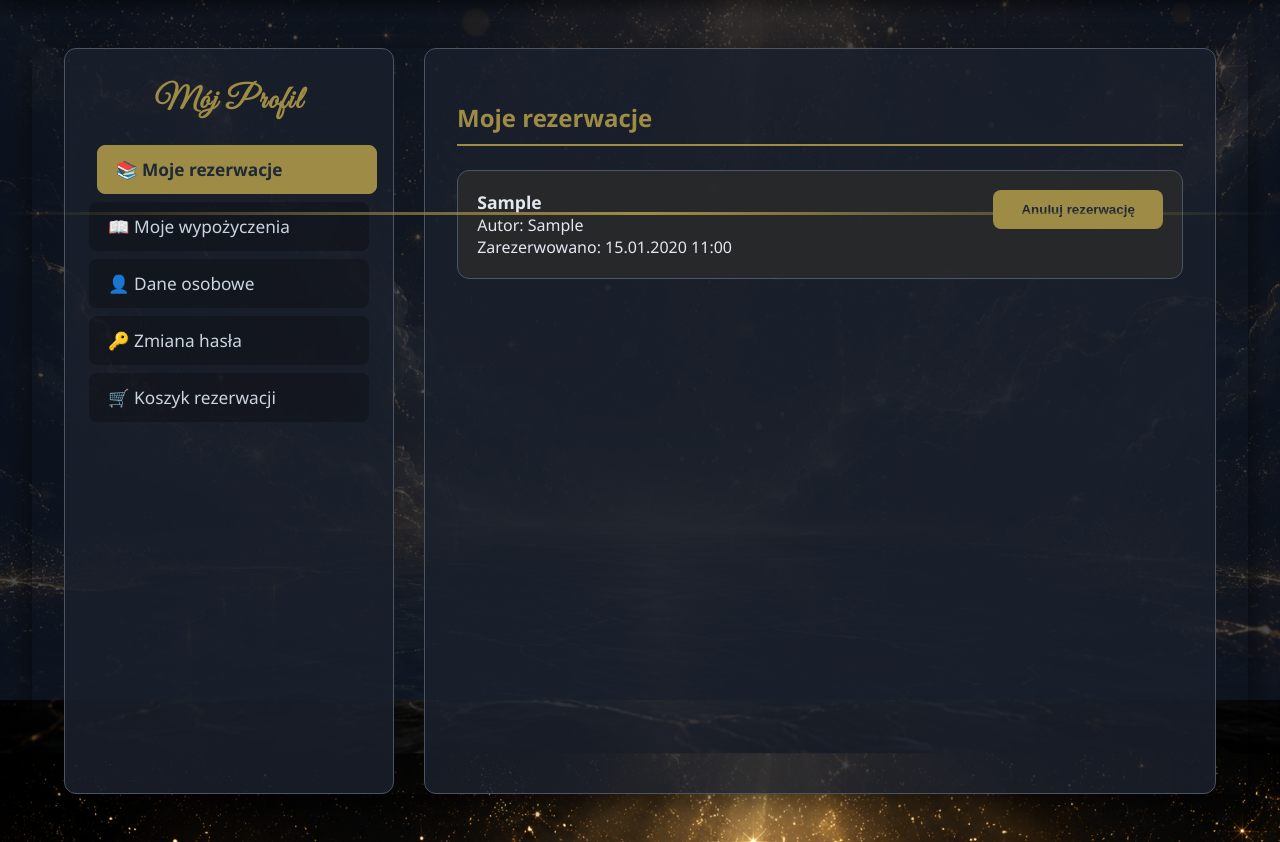
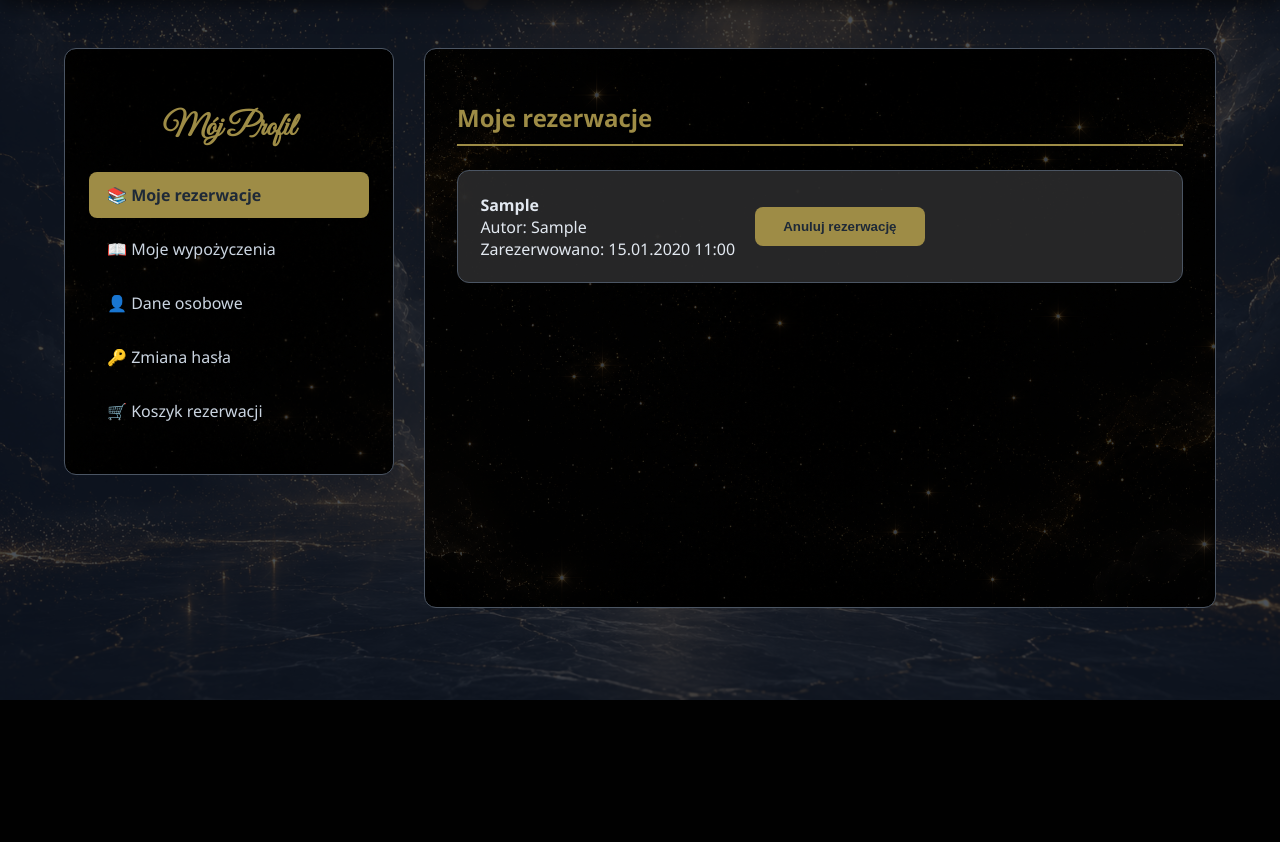
Before and after one commit to Barbekjuuu/BiblioTech, a Django app: page /profil/ in a window 1280 px wide. Shown: the part 100-942 px from the top of the page. After the commit the page ends 800 px from the top, so only its background shows below. Run offline with Django 5.2, Linux system fonts and the light colour scheme; a user stored in the database is signed in; tables that the repository leaves empty hold one stand-in row (values such as "Sample post").

Commit message:
Improve Wypożycz button and reservation item styling

```diff
--- a/books/static/css/style.css
+++ b/books/static/css/style.css
@@ -221,75 +221,6 @@ nav a:hover {
    ============================================= */
 .profile-container {
     display: flex;
-    gap: 0;
-    max-width: 1350px;
-    margin: 2rem auto;
-    padding: 0 2rem;
-    border-radius: 12px;
-    overflow: hidden;
-    box-shadow: 0 10px 30px rgba(0,0,0,0.6);
-}
-
-.profile-sidebar {
-    width: 310px;
-    background-image: url('/static/images/header-bg.png');
-    background-size: cover;
-    background-position: center;
-    background-color: rgba(26, 32, 44, 0.93);
-    background-blend-mode: multiply;
-    padding: 40px 25px;
-    border-right: 1px solid rgba(158, 140, 70, 0.4);
-    min-height: 680px;
-}
-
-.profile-sidebar h2 {
-    color: #9e8c46;
-    font-size: 2.1rem;
-    margin: 0 0 35px 0;
-    text-align: center;
-    font-family: 'Great Vibes', cursive;
-    letter-spacing: 1.5px;
-}
-
-.sidebar-tab {
-    display: block;
-    padding: 18px 22px;
-    margin-bottom: 12px;
-    color: #e2e8f0;
-    text-decoration: none;
-    font-weight: 500;
-    font-size: 1.08rem;
-    border-radius: 10px;
-    background: rgba(0, 0, 0, 0.25);
-    cursor: pointer;
-    transition: all 0.3s ease;
-    border: 1px solid transparent;
-}
-
-.sidebar-tab:hover,
-.sidebar-tab.active {
-    background: rgba(158, 140, 70, 0.4);
-    color: #fcd34d;
-    border-color: #9e8c46;
-    transform: translateX(8px);
-}
-
-.profile-content {
-    flex: 1;
-    background-image: url('/static/images/background.png');
-    background-size: cover;
-    background-position: center;
-    background-color: rgba(17, 24, 39, 0.9);
-    background-blend-mode: multiply;
-    padding: 45px;
-    min-height: 680px;
-}
-/* =============================================
-   PROFIL UŻYTKOWNIKA
-   ============================================= */
-
-.profile-container {
-    display: flex;
     gap: 30px;
     max-width: 1280px;
     margin: 2rem auto;
@@ -297,14 +228,21 @@ nav a:hover {
     min-height: 70vh;
 }
 
-/* Lewy sidebar */
+.profile-sidebar,
+.profile-content {
+    background-image: url('/static/images/header-bg.png');
+    background-size: cover;
+    background-position: center;
+    background-color: rgba(26, 32, 44, 0.85);
+    background-blend-mode: multiply;
+    border: 1px solid #4b5563;
+    border-radius: 12px;
+}
+
 .profile-sidebar {
     width: 280px;
-    background: rgba(26, 32, 44, 0.85);
-    border-radius: 12px;
     padding: 2rem 1.5rem;
     height: fit-content;
-    border: 1px solid #4b5563;
 }
 
 .profile-sidebar h2 {
@@ -332,13 +270,9 @@ nav a:hover {
     font-weight: 600;
 }
 
-/* Główna zawartość profilu */
 .profile-content {
     flex: 1;
-    background: rgba(26, 32, 44, 0.85);
-    border-radius: 12px;
     padding: 2rem;
-    border: 1px solid #4b5563;
 }
 
 .profile-content h2 {
@@ -348,45 +282,62 @@ nav a:hover {
     padding-bottom: 10px;
 }
 
-/* Element rezerwacji / wypożyczenia */
+/* =============================================
+   ELEMENTY REZERWACJI / KOSZYK
+   ============================================= */
 .reservation-item {
-    background: rgba(42, 42, 43, 0.9);
+    background: rgba(42, 42, 43, 0.92);
     border: 1px solid #4b5563;
-    border-radius: 10px;
+    border-radius: 12px;
     padding: 1.4rem;
     margin-bottom: 1.2rem;
     display: flex;
-    justify-content: space-between;
     align-items: center;
-    transition: all 0.3s;
+    gap: 20px;
+    transition: all 0.3s ease;
 }
 
 .reservation-item:hover {
     border-color: #9e8c46;
-    transform: translateY(-3px);
+    transform: translateY(-4px);
 }
 
-/* Złoty pasek oddzielający */
-.reservation-item::before {
-    content: '';
-    position: absolute;
-    left: 0;
-    right: 0;
-    height: 3px;
-    background: linear-gradient(to right, transparent, #9e8c46, transparent);
-    margin-top: -1.4rem;
+.reservation-item img {
+    border-radius: 8px;
+    box-shadow: 0 4px 12px rgba(0,0,0,0.6);
+    width: 110px;
+    height: 150px;
+    object-fit: cover;
 }
 
-.reservation-info {
-    flex: 1;
+/* =============================================
+   PRZYCISKI "WYPOŻYCZ" - ulepszona wersja
+   ============================================= */
+
+.btn-wypozycz {
+    background: linear-gradient(135deg, #9e8c46, #b89e5c);
+    color: #1e2937;
+    border: none;
+    padding: 11px 24px;
+    border-radius: 8px;
+    font-weight: 600;
+    cursor: pointer;
+    text-decoration: none;
+    display: inline-block;
+    margin-top: 10px;
+    transition: all 0.3s ease;
+    box-shadow: 0 4px 12px rgba(158, 140, 70, 0.3);
+    font-size: 0.98rem;
 }
 
-.reservation-info strong {
-    color: #e2e8f0;
-    font-size: 1.1rem;
+.btn-wypozycz:hover {
+    background: linear-gradient(135deg, #fcd34d, #facc15);
+    transform: translateY(-3px);
+    box-shadow: 0 8px 20px rgba(158, 140, 70, 0.5);
+    color: #1e2937;
 }
 
-/* Złoty przycisk "Zwracam" */
+/* Złoty przycisk "Zwracam" / Anuluj */
 .btn-zwroc {
     background: #9e8c46;
     color: #1e2937;
@@ -396,51 +347,9 @@ nav a:hover {
     font-weight: 600;
     cursor: pointer;
     transition: all 0.3s;
-    align-self: flex-start;
 }
 
 .btn-zwroc:hover {
     background: #fcd34d;
     transform: scale(1.05);
 }
-
-/* =============================================
-   PRZYCISKI "WYPOŻYCZ"
-   ============================================= */
-
-.btn-wypozycz {
-    background: #9e8c46;
-    color: #1e2937;
-    border: none;
-    padding: 10px 20px;
-    border-radius: 8px;
-    font-weight: 600;
-    cursor: pointer;
-    text-decoration: none;
-    display: inline-block;
-    margin-top: 8px;
-    transition: all 0.3s ease;
-}
-
-.btn-wypozycz:hover {
-    background: #fcd34d;
-    transform: translateY(-2px);
-    box-shadow: 0 4px 12px rgba(158, 140, 70, 0.4);
-}
-
-/* Dodatkowe style dla koszyka */
-.reservation-item {
-    background: rgba(42, 42, 43, 0.9);
-    border: 1px solid #4b5563;
-    border-radius: 12px;
-    padding: 1.2rem;
-    margin-bottom: 1rem;
-    display: flex;
-    align-items: center;
-    gap: 20px;
-}
-
-.reservation-item img {
-    border-radius: 8px;
-    box-shadow: 0 4px 10px rgba(0,0,0,0.5);
-}
```
